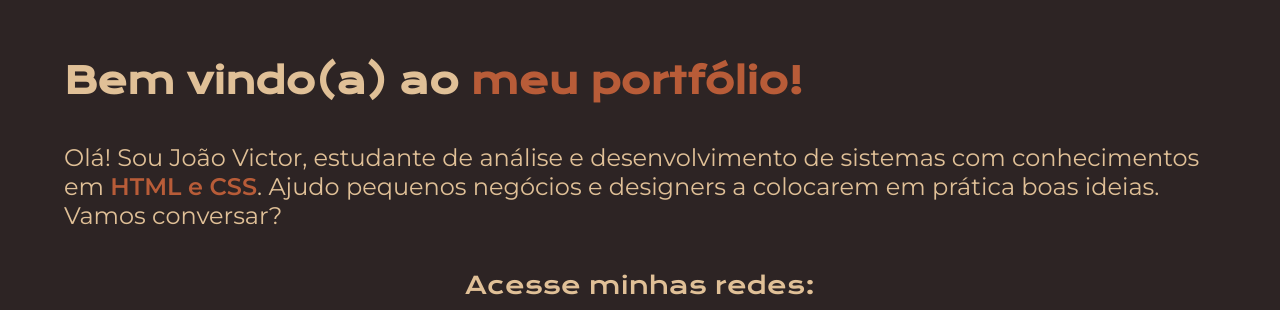
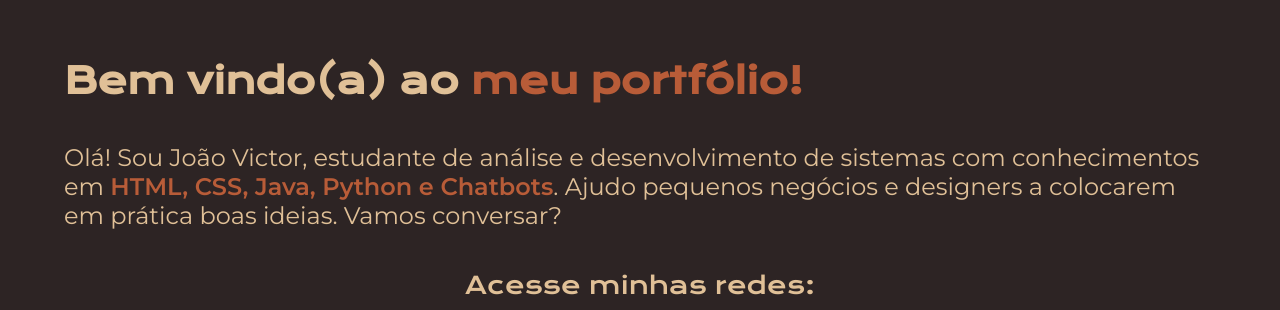
Before and after one commit to Joao-Victor-Leite-Firmino/portfolio, a plain HTML site: page index.html in a window 1280 px wide. Shown: the part 949-1259 px from the top of the page. Drawn offline with nearby package versions, Linux system fonts and the light colour scheme.

Commit message:
Conhecimentos

```diff
--- a/index.html
+++ b/index.html
@@ -19,7 +19,7 @@
     <main class="apresentacao"> <!--Corpo da página-->
         <section class="apresentacao__conteudo">
             <h1 class="apresentacao__conteudo__titulo">Bem vindo(a) ao <strong class="titulo-destaque"> meu portfólio! </strong></h1> <!--Strong server para destacar um parte do texto-->
-            <p class="apresentacao__conteudo__texto">Olá! Sou João Victor, estudante de análise e desenvolvimento de sistemas com conhecimentos em <strong class="titulo-destaque">HTML e CSS</strong>. Ajudo pequenos negócios e designers a colocarem em prática boas ideias. Vamos conversar?</p> <!--Class diferencia as tags de diferentes lugares-->
+            <p class="apresentacao__conteudo__texto">Olá! Sou João Victor, estudante de análise e desenvolvimento de sistemas com conhecimentos em <strong class="titulo-destaque">HTML, CSS, Java, Python e Chatbots</strong>. Ajudo pequenos negócios e designers a colocarem em prática boas ideias. Vamos conversar?</p> <!--Class diferencia as tags de diferentes lugares-->
             <div class="apresentacao__links">
                 <h2 class="apresentacao__links__subtitulo">Acesse minhas redes:</h2>
                 <a class="apresentacao__links__navegacao" href="https://github.com/Joao-Victor-Leite-Firmino"> <!--Tag ancôra <a> serve para criar botões com links externos-->
```
